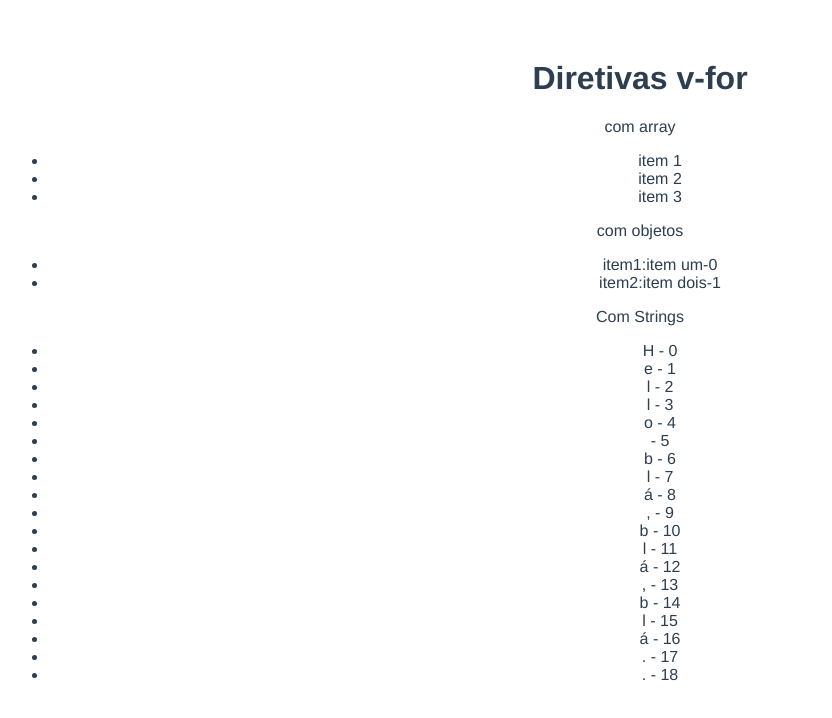
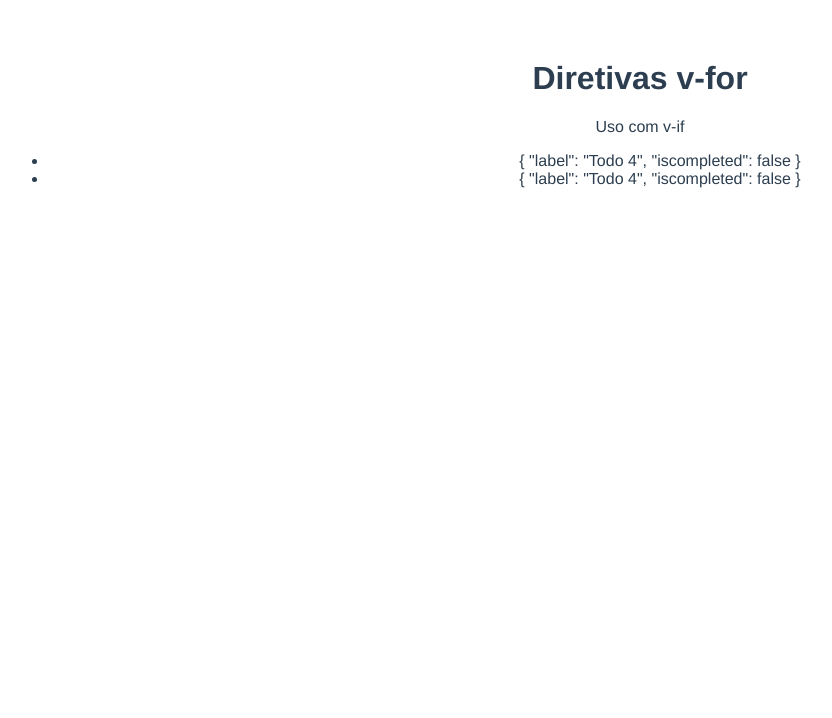
Before and after one commit to miguelgabriel01/VueJSAulas, a Vue app in the folder diretivav-for/: page / in a window 1280 px wide. Shown: the top 718 px of the page, without its empty margins (0-832 px from the left). Built offline with nearby package versions, Linux system fonts and the light colour scheme.

Commit message:
Exemplo de uso correto de v-if e v-for

```diff
--- a/diretivav-for/src/App.vue
+++ b/diretivav-for/src/App.vue
@@ -1,24 +1,41 @@
 <template>
   <div id="app">
     <h1>Diretivas v-for</h1>
-    <p>com array</p>
+<div style="display:none">
+          <p>com array</p>
     <ul>
       <li v-for="(item,index) in todos" :key="index">
         {{item}}
       </li>
     </ul>
-    <p>com objetos</p>
+    </div>
+<div style="display:none">
+      <p>com objetos</p>
         <ul>
       <li v-for="(item2,chave,index) in todos2" :key="index">
         {{chave}}:{{item2}}-{{index}}
       </li>
     </ul>
-    <p>Com Strings</p>
+</div>
+
+<div style="display:none">
+      <p>Com Strings</p>
         <ul>
       <li v-for="(char,index) in todos3" :key="index">
         {{char}} - {{index}}
       </li>
     </ul>
+</div>
+
+    <p>Uso com v-if</p>
+    <ul>
+      <li v-for="(todo,index) in filterTodos" :key="index">
+       {{ todo }}
+      </li>
+    </ul>
+
+
+
   </div>
 </template>
 
@@ -35,7 +52,20 @@ export default {
         item1:'item um',
         item2:'item dois',
       },
-      todos3:'Hello blá,blá,blá..'
+      todos3:'Hello blá,blá,blá..',
+      valueCondi: [
+      {label:'Todo 1', iscompleted: true},
+      {label:'Todo 3', iscompleted: true},
+      {label:'Todo 4', iscompleted: false},
+      {label:'Todo 4', iscompleted: false},
+    ]
+    };
+
+  },
+  //validação para só exibir de acordo com uma condição
+  computed:{
+    filterTodos(){
+      return this.valueCondi.filter(valueCondi => !valueCondi.iscompleted)
     }
   }
 }
```
